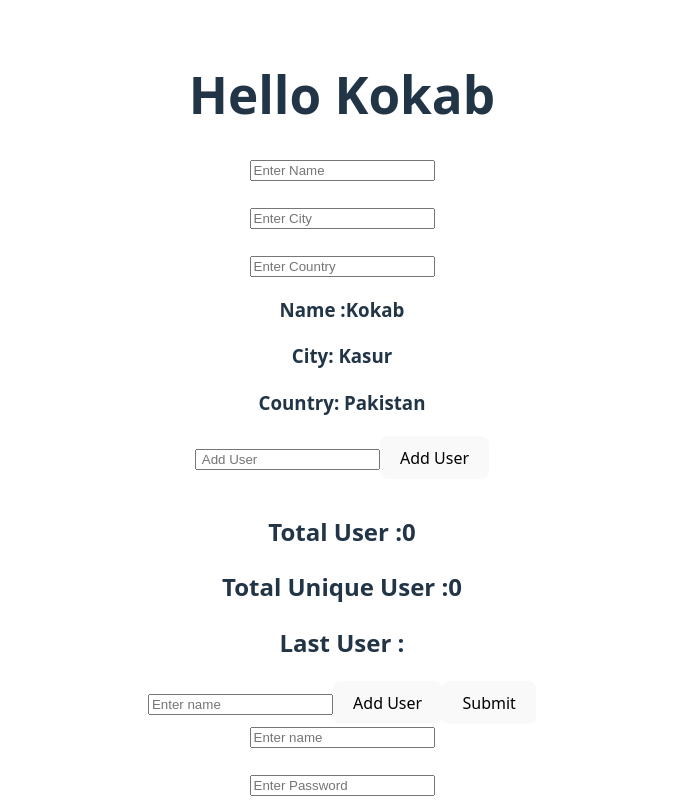
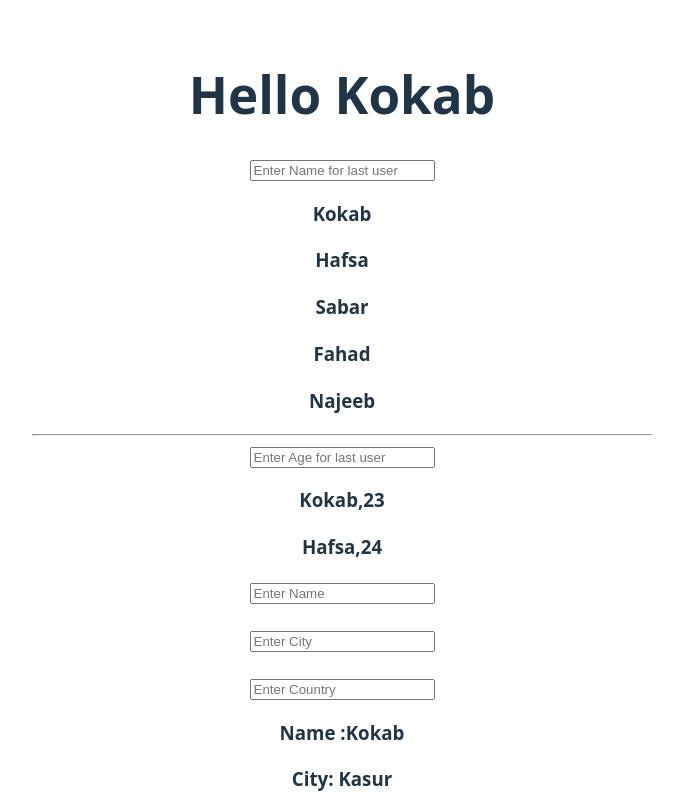
Before and after one commit to KokabNaveed/React, a React (Vite) app: page / in a window 1280 px wide. Shown: the top 800 px of the page, without its empty margins (298-981 px from the left). Built offline with nearby package versions, Linux system fonts and the light colour scheme.

Commit message:
Learn updating Array and Array of Object

```diff
--- a/src/App.jsx
+++ b/src/App.jsx
@@ -21,6 +21,7 @@ import Derived from './DerivedState'
 import AddUser from './LiftingUpState'
 import DisplayUser from './DisplayUser'
 import ObjectsInState from './UpdateObjectsInState'
+import UpdateArray from './UpdatingArrayInState'
 
 
 const fruit = (name) => {
@@ -169,6 +170,7 @@ function App() {
   }
 
   const valueRef = useRef(null);
+
   const handlevalue = () => {
     valueRef.current.focus();
     valueRef.current.style.color = 'green';
@@ -180,6 +182,8 @@ function App() {
   return (
     <>
       <h1>Hello Kokab</h1>
+      <UpdateArray/>
+
       <ObjectsInState/>
 
       <AddUser adduser={setuser}/>
@@ -241,8 +245,10 @@ function App() {
 
       {
         // repeat component
-        userData.map((item) => (
-          <Repeat user={item} />
+        userData.map((item,index) => (
+          <div key={index}>
+            <Repeat user={item} />
+          </div>
         ))
       }
 
--- a/src/Student.jsx
+++ b/src/Student.jsx
@@ -2,8 +2,8 @@ function Student({student}){
     return(
         <>
         {
-            student.map((student)=>(
-                <div style={{
+            student.map((student,index)=>(
+                <div key={index} style={{
                 backgroundColor: "white",
                 color: "purple",
                 margin: "10px",
--- /dev/null
+++ b/src/UpdatingArrayInState.jsx
@@ -0,0 +1,46 @@
+import { use, useState } from "react"
+
+function UpdateArray() {
+
+    const [data, setdata] = useState([
+        'Kokab', 'Hafsa', 'Sabar', 'Fahad', 'Najeeb'
+    ])
+
+    const [dataDetails, setDataDetails] = useState([
+        { name: 'Kokab', age: '23' },
+        { name: 'Hafsa', age: '24' }
+    ])
+
+    const handleData = (name) => {
+        data[data.length - 1] = name;
+        setdata([...data]);
+    }
+    const handleAge = (age) => {
+        dataDetails[dataDetails.length - 1].age = age;
+        setDataDetails([...dataDetails]);
+    }
+
+    return (
+        <>
+            <input type="text" placeholder="Enter Name for last user" onChange={(e) => handleData(e.target.value)} />
+            {
+                data.map((item, index) => (
+                    <h3 key={index}>{item}</h3>
+                ))
+            }
+
+            <hr />
+
+            <input type="text" placeholder="Enter Age for last user" onChange={(e) => handleAge(e.target.value)} />
+            {
+                dataDetails.map((item, index) => (
+                    <h3 key={index}>{item.name},{item.age}</h3>
+                ))
+            }
+
+
+        </>
+    )
+}
+
+export default UpdateArray;
```
